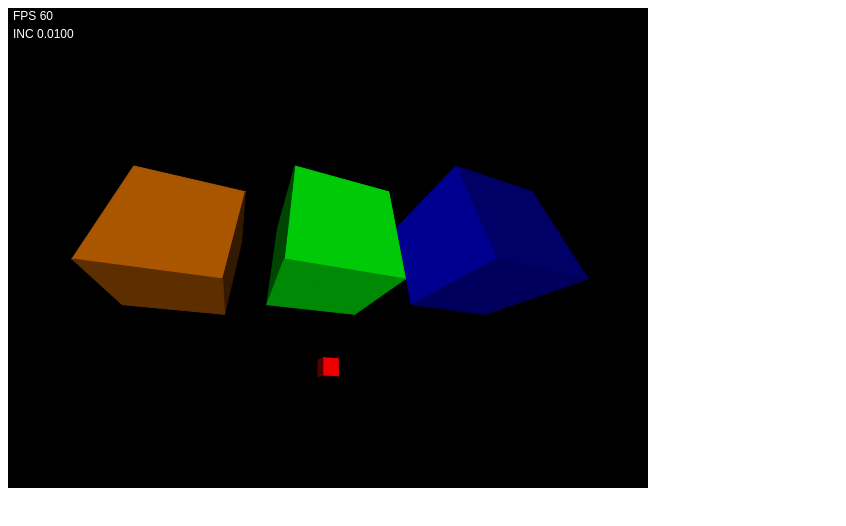
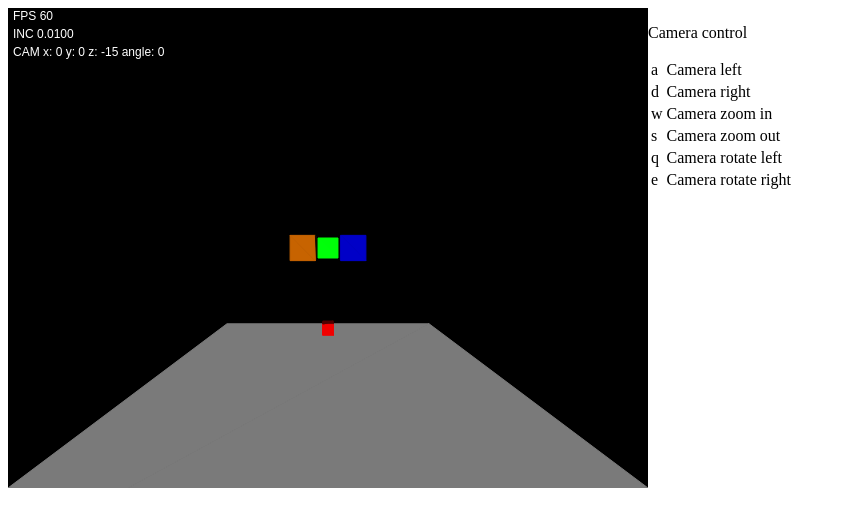
Before and after one commit to mristeli/tride, a plain HTML site: page index.html in a window 1280 px wide. Shown: the whole page, without its empty margins (0-846 px from the left). Drawn offline with Linux system fonts and the light colour scheme.

Commit message:
Camera rotate almost makes sense

```diff
--- a/index.html
+++ b/index.html
@@ -16,7 +16,7 @@
 	}
 
 	function initializeEngine(canv) {
-		const rendererSettings = function(run = true, inc = 0.01, change = 0.03) {
+		const sceneSettings = function(run = false, inc = 0.01, change = 0.03) {
 			this.isRunning = function() {
 				return run;
 			}
@@ -32,32 +32,70 @@
 			this.reduceInc = function() {
 				inc -= change;
 			}
-			this.nudgeLeft = function() {
+			this.cameraLeft = function() {
+				camera[0].x -= 0.1;
 			}
-			this.nudgeRight = function() {
+			this.cameraRight = function() {
+				camera[0].x += 0.1;
+			}
+			this.cameraDown = function() {
+				camera[0].y -= 0.1;
+			}
+			this.cameraUp = function() {
+				camera[0].y += 0.1;
+			}
+			this.cameraIn = function() {
+				camera[0].z += 0.5;
+			}
+			this.cameraOut = function() {
+				camera[0].z -= 0.5;
+			}
+			this.turnCamera = function(dir) {
+				return function() {
+					d = (dir * Math.PI / 100)
+					cam_cos = Math.cos(d), cam_sin = Math.sin(d);
+					const matCamRot = [
+						cam_cos, 0, - cam_sin, 0,
+						0, 1, 0, 0,
+						cam_sin, 0, cam_cos, 0,
+						0, 0, 0, 0
+					]
+					camera[0] = multiplyMatrixVector(camera[0], matCamRot);
+					camrea[2] += d;
+					console.log('cam x y z {0},{1},{2}'.format(camera[0].x, camera[0].y,
+						camera[0].z));
+				}
 			}
 			return this;
 		}();
 
+		const ops = {
+				32 : sceneSettings.toggleRunning,
+				38 : sceneSettings.increseInc,
+				40 : sceneSettings.reduceInc,
+				65 : sceneSettings.cameraLeft,
+				68 : sceneSettings.cameraRight,
+				70 : sceneSettings.cameraDown,
+				82 : sceneSettings.cameraUp,
+				83 : sceneSettings.cameraOut,
+				87 : sceneSettings.cameraIn,
+				69 : sceneSettings.turnCamera(-1),
+				81 : sceneSettings.turnCamera(1)
+			}
+
 		document.addEventListener('keydown', function(e) {
 			if(!e) e = window.event;
-			if(e.keyCode == 32) rendererSettings.toggleRunning();
-			// UP
-			if(e.keyCode == 38) rendererSettings.increseInc();
-			// DOWN
-			if(e.keyCode == 40) rendererSettings.reduceInc();
-			// LEFT
-			if(e.keyCode == 37) rendererSettings.nudgeLeft();
-			// RIGHT
-			if(e.keyCode == 49) rendererSettings.nudgeRight();
+			if(e.keyCode in ops) ops[e.keyCode]();
+			else console.log('key ' + e.keyCode);
 		});
+
 		setInterval(function(settings) {
 			if(settings.isRunning()) {
 				angle += settings.getInc();
 				if(angle > Math.PI * 6) angle -= Math.PI * 6;
 			}
-		}, 50, rendererSettings);
-		renderScene(canv, rendererSettings);
+		}, 50, sceneSettings);
+		renderScene(canv, sceneSettings);
 	}
 
 	var fps = (function() {
@@ -82,8 +120,8 @@
 	var angle = 0;
 
 	// pos_vec, dir_vec
-	var camera = [new Vector(0, 0, 0),
-		new Vector(0, 0, 1.0)];
+	var camera = [new Vector(0, 0, -15),
+		new Vector(0, 0, 1.0), 0];
 
 	var animationFrame;
 
@@ -100,43 +138,43 @@
 		return "#{0}{1}{2}".format(toHex(r), toHex(g), toHex(b));
 	}
 
-	function renderScene(canv, rendererSettings) {
+	function renderScene(canv, sceneSettings) {
 		var context = canv.getContext("2d");
+		var scene = [
+			{
+				"mesh" : objects["plane"],
+				"size" : 80,
+				"pos" : [0, -30, 40],
+				"col" : [255, 255, 255]
+			},
+			{
+				"mesh" : objects["cube2"],
+			  "size" : 1,
+				"pos" : [0, -15, 30],
+				"col" : [255, 00, 0]
+			},
+			{
+				"mesh" : objects["cube2"],
+			  "size" : 1,
+				"pos" : [0, 0, 10],
+				"col" : [0, 255, 10]
+			},
+			{
+				"mesh" : objects["cube2"],
+			  "size" : 1,
+				"pos" : [-2, 0, 5],
+				"col" : [200, 100, 0]
+			},
+			{
+				"mesh" : objects["cube2"],
+			  "size" : 1,
+				"pos" : [2, 0, 5],
+				"col" : [0, 0, 200]
+			}
+		];
 
 		context.fillStyle = "#000000";
 		context.fillRect(0, 0, canv.width, canv.height);
-
-		context.fillStyle = "#FFFFFF";
-		context.font = "12px Arial";
-		context.fillText("FPS " + fps(), 5, 12);
-		context.fillText("INC " + rendererSettings.getInc().toFixed(4), 5, 30);
-
-		var scene = [
-			/*{ "mesh" : objects["teapot"],
-			  "size" : 3,
-			  "pos" : [0, -5, 15] }/* , */
-			{
-				"mesh" : objects["cube2"],
-			  "size" : 1,
-				"pos" : [-3, 0, 5],
-				"col" : [200, 100, 0]
-			},
-			{ "mesh" : objects["cube2"],
-			  "size" : 1,
-				"pos" : [3, 0, 5],
-				"col" : [0, 0, 200]
-			},
-			{ "mesh" : objects["cube2"],
-			  "size" : 1,
-				"pos" : [0, 0, 5],
-				"col" : [0, 255, 10]
-			},
-			{ "mesh" : objects["cube2"],
-			  "size" : 1,
-				"pos" : [0, -15, 30],
-				"col" : [255, 00, 0]
-			}
-		];
 
 		const aspectRatio = canv.height / canv.width;
 
@@ -158,24 +196,37 @@
 
 		context.lineWidth = 1;
 
+		cam_cos = Math.cos(camera[2]);
+		cam_sin = Math.sin(camera[2]);
+
+		const matCamRot = [
+				cam_cos, 0, - cam_sin, 0,
+				0, 1, 0, 0,
+				- cam_sin, 0, cam_cos, 0,
+				0, 0, 0, 0
+			]
+
 		scene.forEach(function(obj) {
 			var mesh = obj["mesh"];
-			mesh = mesh.scale(obj["size"]);
-
+			mesh = mesh.scale(obj["size"])
 			const pos = obj["pos"];
 			const matRotTrans = [
 				cos2, - sin2 * cos, sin * sin2, 0,
 				sin2, cos * cos2, cos2 * (- sin), 0,
 				0, sin, cos, 0,
-				pos[0], pos[1], pos[2], 1
+				pos[0] - camera[0].x, pos[1] - camera[0].y, pos[2] - camera[0].z, 1
 			];
 
 			mesh = mesh.matrixMultiply(matRotTrans)
+				.matrixMultiply(matCamRot)
 			mesh.tris.forEach(function(tri) {
 				tri.fillStyle = fillColor(tri, camera, obj)
 			});
-			mesh = mesh.matrixMultiply(matProj)
+
+			mesh = mesh
+				.matrixMultiply(matProj)
 				.filterNotvisible();
+
 			mesh.tris.forEach(function(tri) {
 				context.fillStyle = tri.fillStyle;
 				context.strokeStyle = tri.fillStyle;
@@ -188,14 +239,21 @@
 				context.moveTo(tri.v1.x, tri.v1.y);
 				context.lineTo(tri.v2.x, tri.v2.y);
 				context.lineTo(tri.v3.x, tri.v3.y);
+				context.closePath();
 				context.fill();
-				context.closePath();
 				context.stroke();
 			});
 		})
 
+		context.fillStyle = "#FFFFFF";
+		context.font = "12px Arial";
+		context.fillText("FPS " + fps(), 5, 12);
+		context.fillText("INC " + sceneSettings.getInc().toFixed(4), 5, 30);
+		context.fillText("CAM x: {0} y: {1} z: {2} angle: {3}"
+			.format(camera[0].x, camera[0].y, camera[0].z, camera[2]), 5, 48);
+
 		animationFrame = requestAnimationFrame(
-			() => renderScene(canv, rendererSettings)
+			() => renderScene(canv, sceneSettings)
 		)
 	}
 
@@ -265,26 +323,35 @@
 				return ret;
 			}));
 	}
-	/*Mesh.prototype.matrixMultiply = function(matrix) {
-		this.tris.forEach(
-			tri => {
-				ret = new Triangle(
-					multiplyMatrixVector(tri.v1, matrix),
-					multiplyMatrixVector(tri.v2, matrix),
-					multiplyMatrixVector(tri.v3, matrix))
-				tri.v1 = ret.v1;
-				tri.v2 = ret.v2;
-				tri.v3 = ret.v3;
-			}
-		);
-		return this;
-	}*/
 	const objects = getObjects();
 </script>
 <title>pure js 3d fun</title>
 </head>
 <body onload="initializeEngine(document.getElementById('view'))">
-<canvas id="view" width="640" height="480">
+<canvas id="view" width="640" height="480" style="float: left;">
 </canvas>
+<div style="float: left;">
+	<p>Camera control</p>
+	<table>
+		<tr>
+			<td>a</td><td>Camera left</td>
+		</tr>
+		<tr>
+			<td>d</td><td>Camera right</td>
+		</tr>
+		<tr>
+			<td>w</td><td>Camera zoom in</td>
+		</tr>
+		<tr>
+			<td>s</td><td>Camera zoom out</td>
+		</tr>
+		<tr>
+			<td>q</td><td>Camera rotate left</td>
+		</tr>
+		<tr>
+			<td>e</td><td>Camera rotate right</td>
+		</tr>
+	</table>
+</div>
 </body>
 </html>
```
Also changed, not shown: objects.js.
